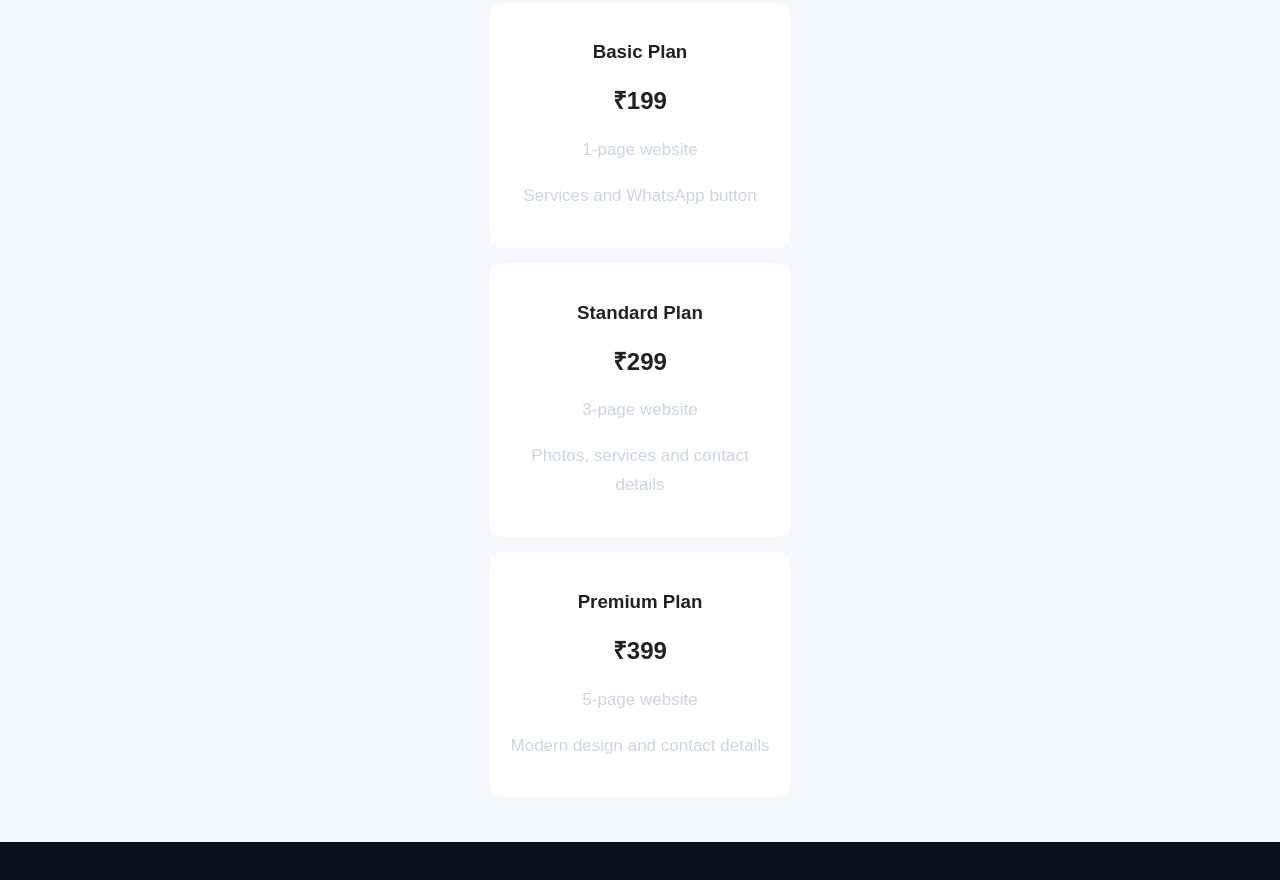
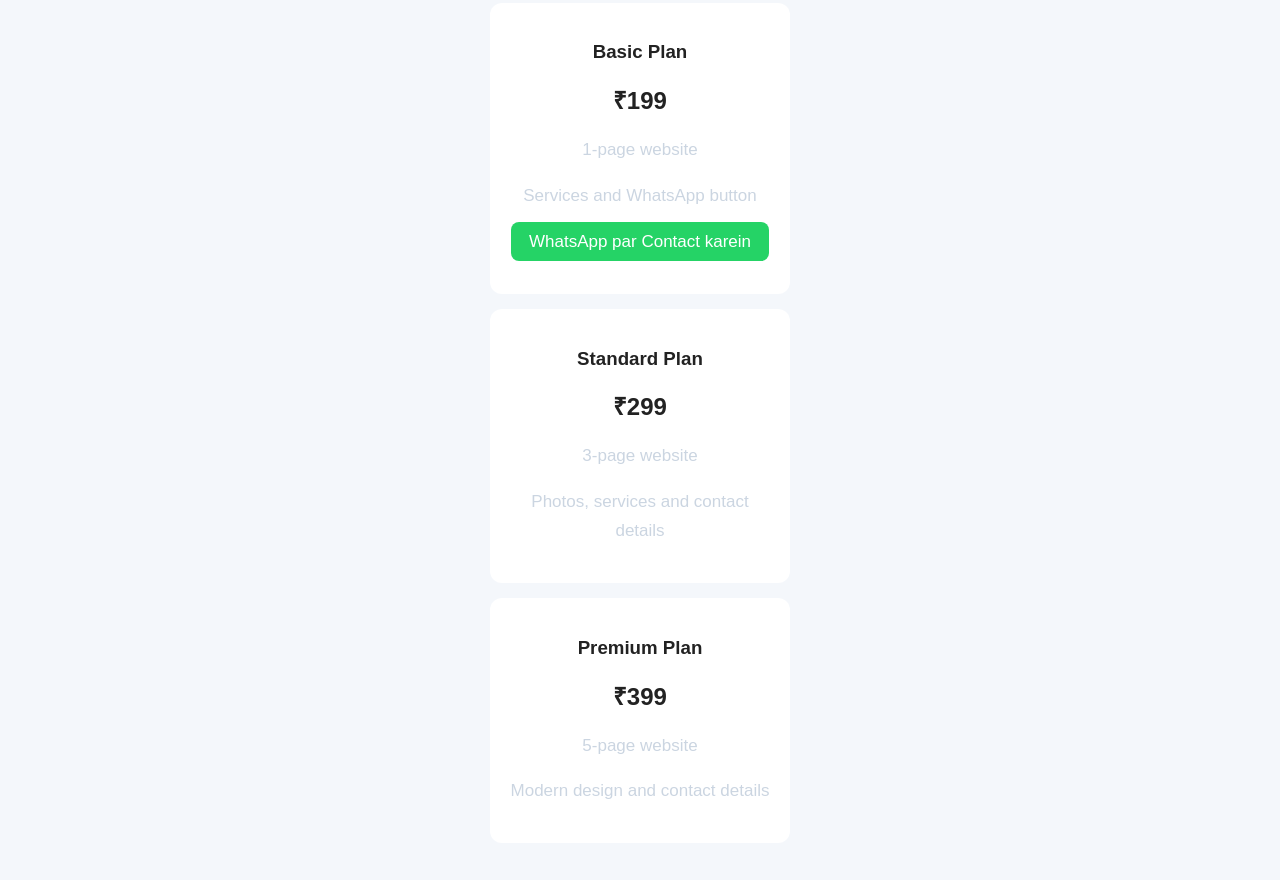
Before and after one commit to chahatpandey409-collab/smart-site-ai-, a plain HTML site: page index.html in a window 1280 px wide. Shown: the part 1616-2496 px from the top of the page. Before the commit the page ends 2458 px from the top, so only its background shows below. Drawn offline with Linux system fonts and the light colour scheme.

Commit message:
Add WhatsApp contact buttons

```diff
--- a/index.html
+++ b/index.html
@@ -75,6 +75,7 @@
     <h2>₹199</h2>
     <p>1-page website</p>
     <p>Services and WhatsApp button</p>
+    <p><a href="https://wa.me/919334329085" style="background:#25D366;color:white;padding:10px 18px;border-radius:8px;text-decoration:none;">WhatsApp par Contact karein</a></p>
   </div>
 
   <div style="background:white;padding:20px;margin:15px auto;border-radius:12px;max-width:300px;">
```
